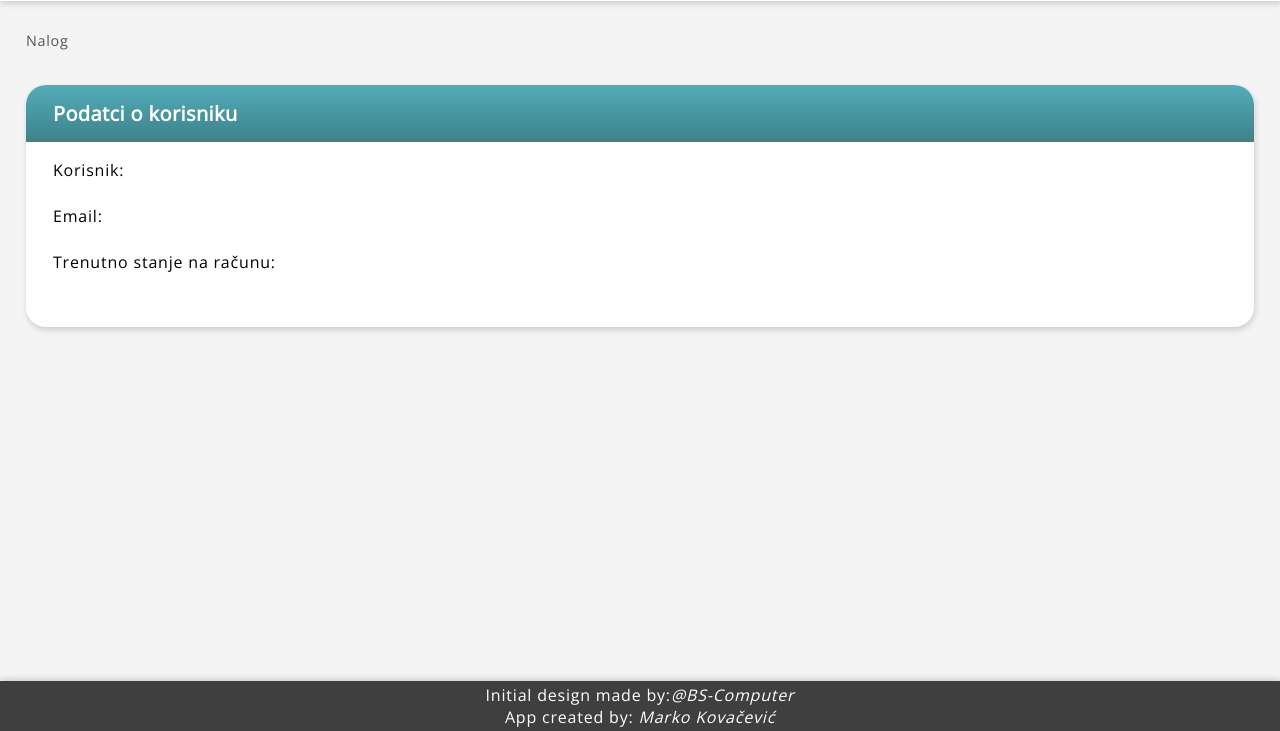
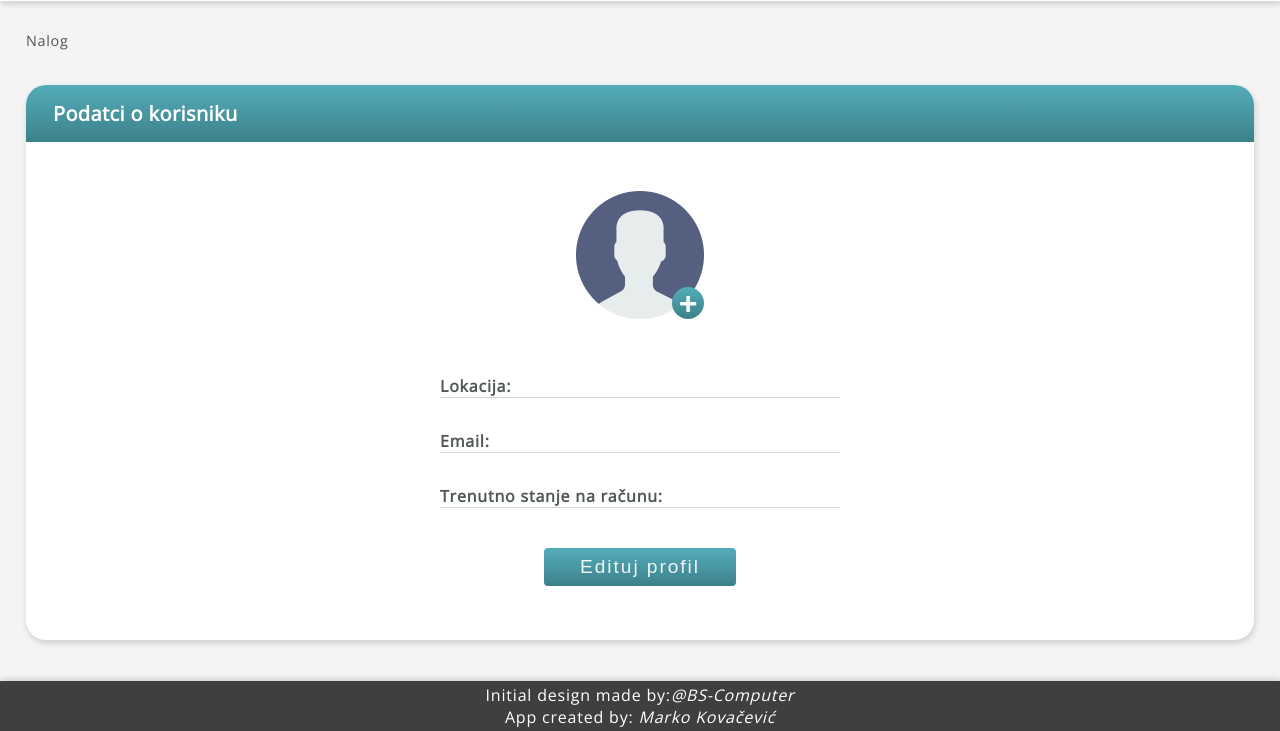
Before and after one commit to AstralEmperor/Application, a website: page FrontEnd/pages/profileInfo-page/profile.html in a window 1280 px wide. Shown: the part 69-800 px from the top of the page. Drawn offline with nearby package versions, Linux system fonts and the light colour scheme.

Commit message:
v3.1 Profile page completed,some design tweeks

```diff
--- a/FrontEnd/pages/cart-page/cart.css
+++ b/FrontEnd/pages/cart-page/cart.css
@@ -6,6 +6,7 @@
     align-items:center;
     justify-content: center;
     margin-bottom:4rem;
+    margin-top:2rem;
 }
 .cart__iconCont > img {
     width:4rem;
@@ -248,6 +249,7 @@
 .cart__relativeContainer{
     position:relative;
     display:flex;
+    flex-direction: column;
     align-items:center;
     justify-content:center;
     width:100%;
@@ -283,3 +285,7 @@
 #popup2{
     display:none;
 }
+.cart__moneyNumber{
+    font-weight:600;
+    color:var(--altBlueDark);
+}
--- a/FrontEnd/pages/cart-page/cart.js
+++ b/FrontEnd/pages/cart-page/cart.js
@@ -104,9 +104,14 @@ function buyItems(){
             let finalAmount = (currentMoney - totalCost).toFixed(2);
             amountOfMoney.money = finalAmount;
             localStorage.setItem("currentUser", JSON.stringify(amountOfMoney));
+
+            const costPopup2 = document.querySelector('.cart__moneyNumber--2');
+            costPopup2.textContent = `${finalAmount} $`;
         }else{
             popupCont.style.display="block";
             popup1.style.display="block";
+            const costPopup1 = document.querySelector('.cart__moneyNumber--1');
+            costPopup1.textContent = `${finalAmount} $`;
         }
     })
 }
--- a/FrontEnd/pages/login/login.js
+++ b/FrontEnd/pages/login/login.js
@@ -32,6 +32,8 @@ getData().then(loginInfo => {
             name:loginName,
             permission:role,
             email:loginEmail,
+            location:loginInfo[i].location,
+            job:loginInfo[i].job,
             money:money
         }
 
--- a/FrontEnd/pages/profileInfo-page/profile-mquery.css
+++ b/FrontEnd/pages/profileInfo-page/profile-mquery.css
@@ -0,0 +1,17 @@
+@media only screen and (max-width:768px) {
+    .profileInfo__addPicture > p{
+        font-size:2rem !important;
+    }
+}
+@media only screen and (max-width:420px) {
+    .profileInfo__edit{
+        width:100%;
+        font-size:1.2rem !important;
+     }
+    .profileInfo__nameWrap-inner{
+        margin-top:0.5rem;
+    }
+    .profileInfo__nameWrap{
+        padding-inline:1rem;
+    }
+}
--- a/FrontEnd/pages/profileInfo-page/profile.css
+++ b/FrontEnd/pages/profileInfo-page/profile.css
@@ -1,18 +1,109 @@
+.profileInfo__dataContainer{
+    display:flex;
+    flex-direction:column;
+    justify-content:center;
+    align-items: center;
+    padding-top:2rem;
+}
+.profileInfo__imageWrap{
+    width:8rem;
+    height:8rem;
+    object-fit:cover;
+    position:relative;
+}
+.profileInfo__imageCont{
+    width:100%;
+    height:100%;
+    display:flex;
+    justify-content: center;
+}
+.profileInfo__userName{
+    display:flex;
+    text-align: center;
+    justify-content:center;
+    text-align:center;
+    flex-direction:column;
+}
+.profileInfo__imageWrap > img{
+    width:100%;
+    height:100%;
+}
+.profileInfo__addPicture{
+    position:absolute;
+    height:2rem;
+    width:2rem;
+    font-size:2rem;
+    display:flex;
+    justify-content:center;
+    align-items: center;
+    font-weight:600;
+    text-align:center;
+    bottom:0;
+    right:0;
+    color:var(--white);
+    background: rgb(83,173,185);
+    background: -moz-linear-gradient(180deg, rgba(83,173,185,1) 0%, rgba(60,129,138,1) 100%);
+    background: -webkit-linear-gradient(180deg, rgba(83,173,185,1) 0%, rgba(60,129,138,1) 100%);
+    background: linear-gradient(180deg, rgba(83,173,185,1) 0%, rgba(60,129,138,1) 100%);
+    filter: progid:DXImageTransform.Microsoft.gradient(startColorstr="#53adb9",endColorstr="#3c818a",GradientType=1);
+    border-radius:50%;
+    border:none;
+}
+.profileInfo__addPicture:hover{
+    cursor: pointer;
+    color:var(--gray)
+}
 .profileInfo__nameWrap{
     display:flex;
     flex-direction:column;
     gap:1.5rem;
     padding-block:1.5rem;
+    width:min(100%, 25rem);
+}
+.profileInfo__infoWrap{
+    display:flex;
+    flex-direction:column;
+    justify-content:center;
+    margin-top:2rem;
+    gap:2rem;
+}
+.profileInfo__name{
+    font-weight:600;
+    font-size:1.5rem;
+    letter-spacing:0.05em;
+}
+.profileInfo__workPlace{
+    font-size:0.8rem;
+    color:var(--btnText);
+    opacity:0.8;
+    margin-top:-5px;
 }
 .profileInfo__wallet,
-.profileInfo__userName,
-.profileInfo__userEmail{
+.profileInfo__userEmail,
+.profileInfo__userLocation{
     display:flex;
     align-items: baseline;
     justify-content:space-between;
-    width:min(100%, 25rem);
     letter-spacing:0.05em;
+    border-bottom:1px solid var(--line);
 }
 .profileInfo__wallet--number{
-    font-size:1.2rem;
+    font-size:1.3rem;
+    font-weight:800;
 }
+.profileInfo__btnEditWrap{
+    display:flex;
+    align-items:center;
+    justify-content: center;
+}
+.profileInfo__edit{
+   width:12rem;
+   margin-top:1rem;
+   font-size:1.2rem !important;
+}
+#wallet,
+#email,
+#location{
+    font-weight:600;
+    color:var(--btnText)
+}
--- a/FrontEnd/pages/profileInfo-page/profile.html
+++ b/FrontEnd/pages/profileInfo-page/profile.html
@@ -66,16 +66,33 @@
   <div class="profileInfo__dataContainer">
     <div class="profileInfo__nameWrap">
         <div class="profileInfo__userName">
-          <p>Korisnik:</p>
-          <p class="profileInfo__name"></p>
+          <div class="profileInfo__imageCont">
+            <div class="profileInfo__imageWrap">
+              <img src=".././../assets/user.png" alt="profile-photo.png">
+              <button class="profileInfo__addPicture" title="add picture"><p>+</p></button>
+            </div>
+          </div>
+            <div class="profileInfo__nameWrap-inner">
+              <p class="profileInfo__name"></p>
+              <p class="profileInfo__workPlace"></p>
+            </div>
         </div>
+        <div class="profileInfo__infoWrap">
+          <div class="profileInfo__userLocation">
+            <p id="location">Lokacija:</p>
+            <p class="profileInfo__location"></p>
+         </div>
          <div class="profileInfo__userEmail">
-            <p>Email:</p>
+            <p id="email">Email:</p>
             <p class="profileInfo__email"></p>
          </div>
           <div class="profileInfo__wallet">
-            <p class="profileInfo__wallet--name">Trenutno stanje na računu:</p>
+            <p id="wallet">Trenutno stanje na računu:</p>
             <p class="profileInfo__wallet--number"></p>
+          </div>
+        </div>
+          <div class="profileInfo__btnEditWrap">
+            <button class="primaryBtn profileInfo__edit">Edituj profil</button>
           </div>
     </div>
   </div>
--- a/FrontEnd/pages/profileInfo-page/profile.js
+++ b/FrontEnd/pages/profileInfo-page/profile.js
@@ -3,10 +3,14 @@ function displayUserData(){
     const name = document.querySelector('.profileInfo__name');
     const email = document.querySelector('.profileInfo__email');
     const wallet = document.querySelector('.profileInfo__wallet--number');
+    const job = document.querySelector('.profileInfo__workPlace');
+    const location = document.querySelector('.profileInfo__location');
     const userData = JSON.parse(localStorage.getItem("currentUser"));
 
     name.textContent = userData.name;
     email.textContent = userData.email;
     wallet.textContent =`${userData.money} $`;
+    job.textContent = userData.job;
+    location.textContent = userData.location;
 }
 displayUserData()
--- a/FrontEnd/shared/mquery/mediaq.css
+++ b/FrontEnd/shared/mquery/mediaq.css
@@ -24,11 +24,6 @@ display:none;
     .nav{
         position:relative;
         font-size:1rem;
-        background: rgb(83,173,185);
-        background: -moz-linear-gradient(180deg, rgba(83,173,185,1) 0%, rgba(60,129,138,1) 100%);
-        background: -webkit-linear-gradient(180deg, rgba(83,173,185,1) 0%, rgba(60,129,138,1) 100%);
-        background: linear-gradient(180deg, rgba(83,173,185,1) 0%, rgba(60,129,138,1) 100%);
-        filter: progid:DXImageTransform.Microsoft.gradient(startColorstr="#53adb9",endColorstr="#3c818a",GradientType=1);
     }
     .nav__toggleBtn{
         display:flex;
@@ -140,6 +135,13 @@ display:none;
     label *{
        font-size:0.8rem;
     }
+    .nav{
+        background: rgb(83,173,185);
+        background: -moz-linear-gradient(180deg, rgba(83,173,185,1) 0%, rgba(60,129,138,1) 100%);
+        background: -webkit-linear-gradient(180deg, rgba(83,173,185,1) 0%, rgba(60,129,138,1) 100%);
+        background: linear-gradient(180deg, rgba(83,173,185,1) 0%, rgba(60,129,138,1) 100%);
+        filter: progid:DXImageTransform.Microsoft.gradient(startColorstr="#53adb9",endColorstr="#3c818a",GradientType=1);
+    }
     .nav__second--type2{
         max-width:130px;
     }
```
Also changed, not shown: BackEnd/api-folder/data/loginData.json (+8 -0 lines), FrontEnd/pages/cart-page/cart.html (+4 -2 lines), FrontEnd/assets/user.png (added).
